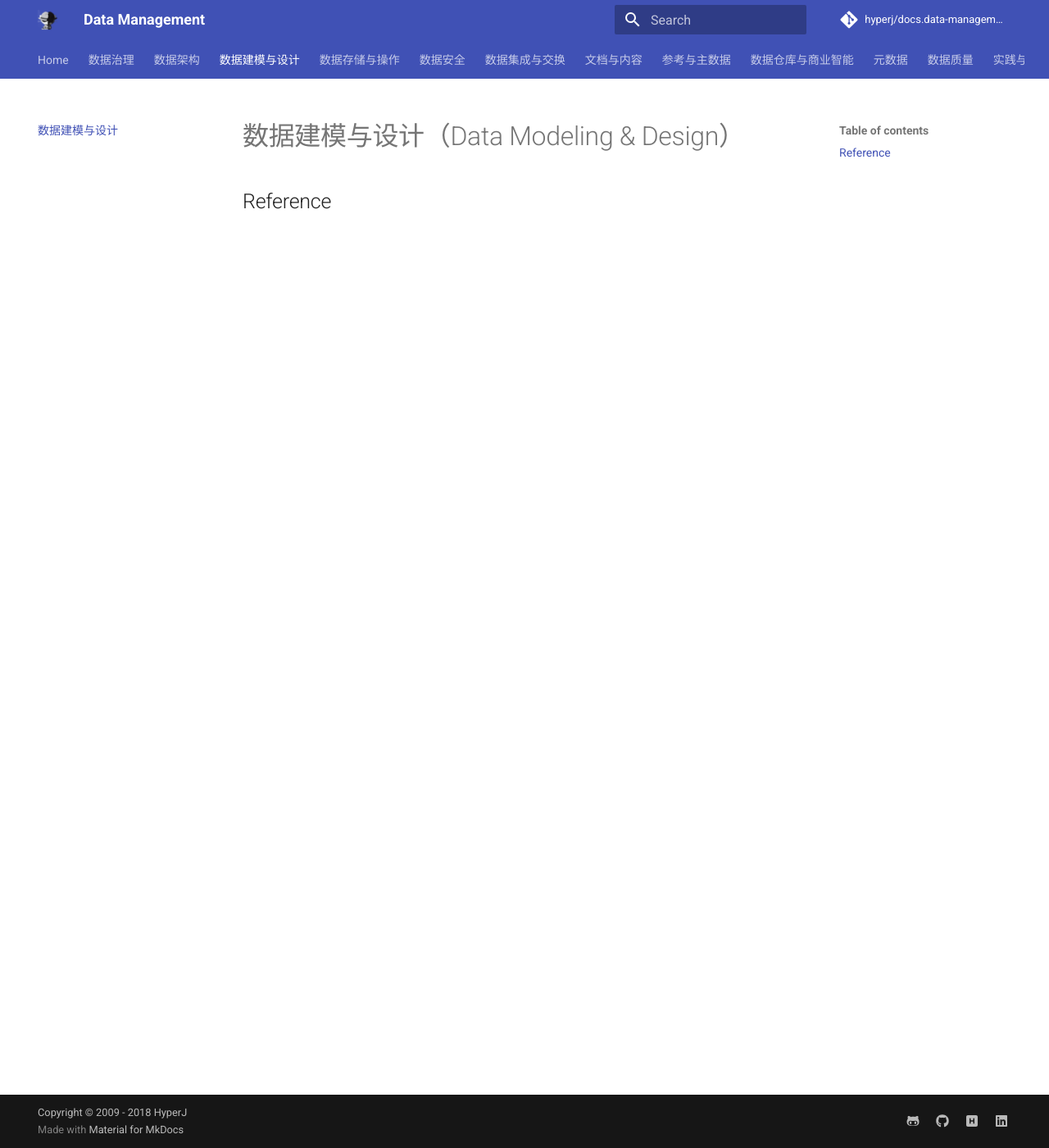
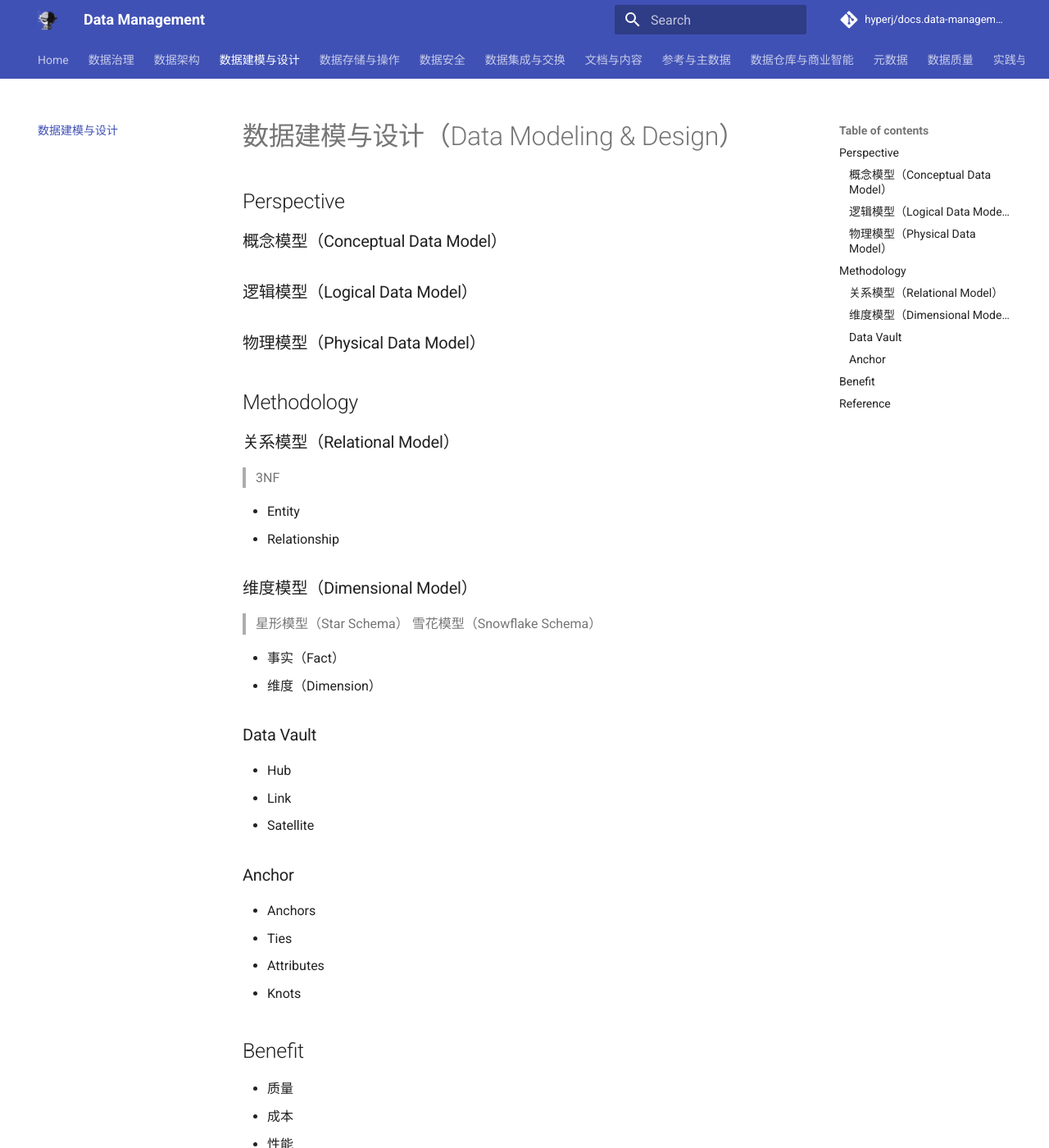
Before and after one commit to hyperj/note.data-management, an MkDocs documentation site: the page built from docs/data-modeling-and-design.md, in a window 1280 px wide and 1400 px high. Shown: the whole window at 82% size. Built offline with MkDocs 1.6.1 and Material for MkDocs 9.7.7, drawn with Linux system fonts in a browser that asks for light colours; comment, search, counter and statistics services are not loaded.

Commit message:
update docs

```diff
--- a/docs/data-modeling-and-design.md
+++ b/docs/data-modeling-and-design.md
@@ -1,3 +1,48 @@
 # 数据建模与设计（Data Modeling & Design）
 
+## Perspective
+
+### 概念模型（Conceptual Data Model）
+
+### 逻辑模型（Logical Data Model）
+
+### 物理模型（Physical Data Model）
+
+## Methodology
+
+### 关系模型（Relational Model）
+
+> 3NF
+
+- Entity
+- Relationship
+
+### 维度模型（Dimensional Model）
+
+> 星形模型（Star Schema）
+> 雪花模型（Snowflake Schema）
+
+- 事实（Fact）
+- 维度（Dimension）
+
+### Data Vault
+
+- Hub
+- Link
+- Satellite
+
+### Anchor
+
+- Anchors
+- Ties
+- Attributes
+- Knots
+
+## Benefit
+
+- 质量
+- 成本
+- 性能
+- 效率
+
 ## Reference
```
